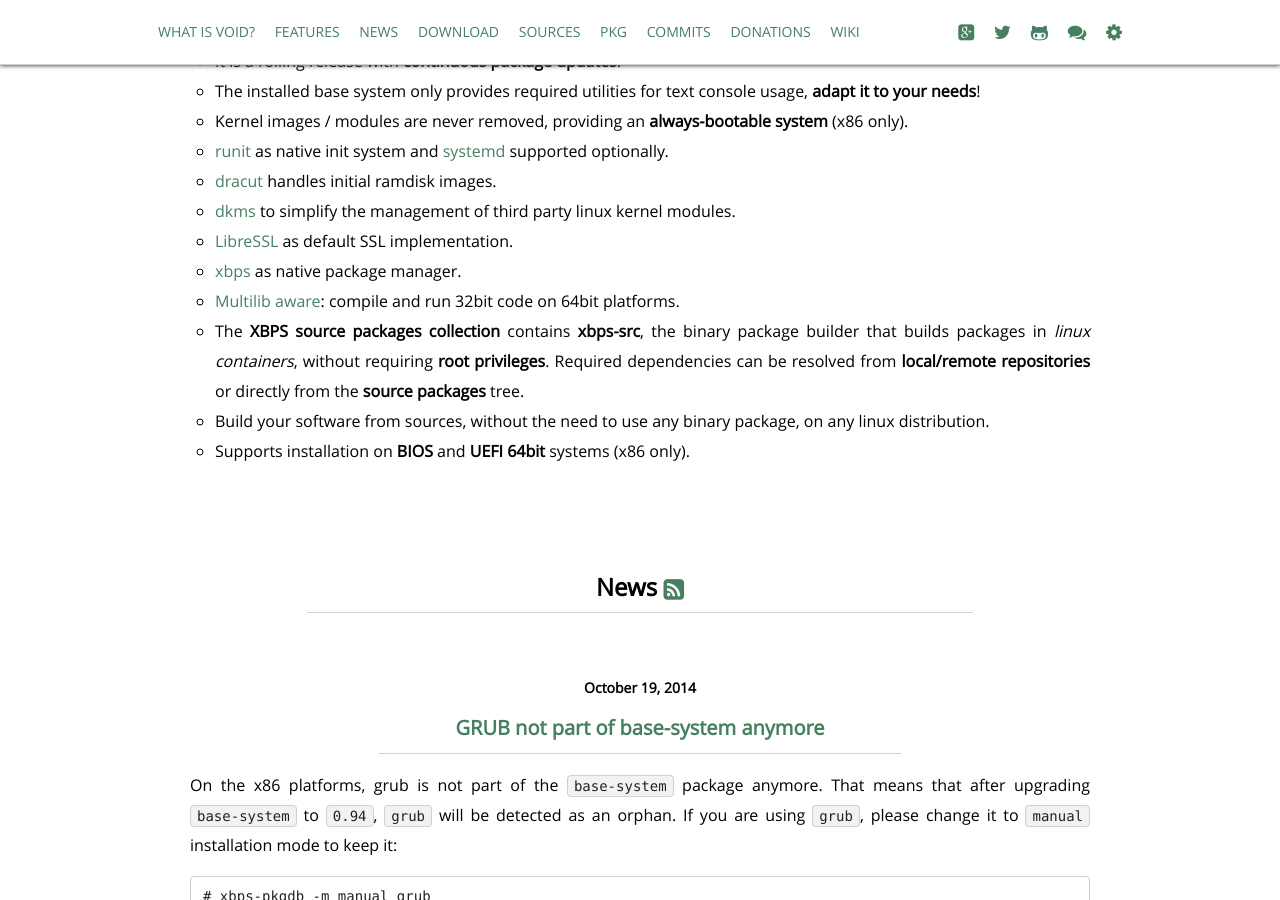
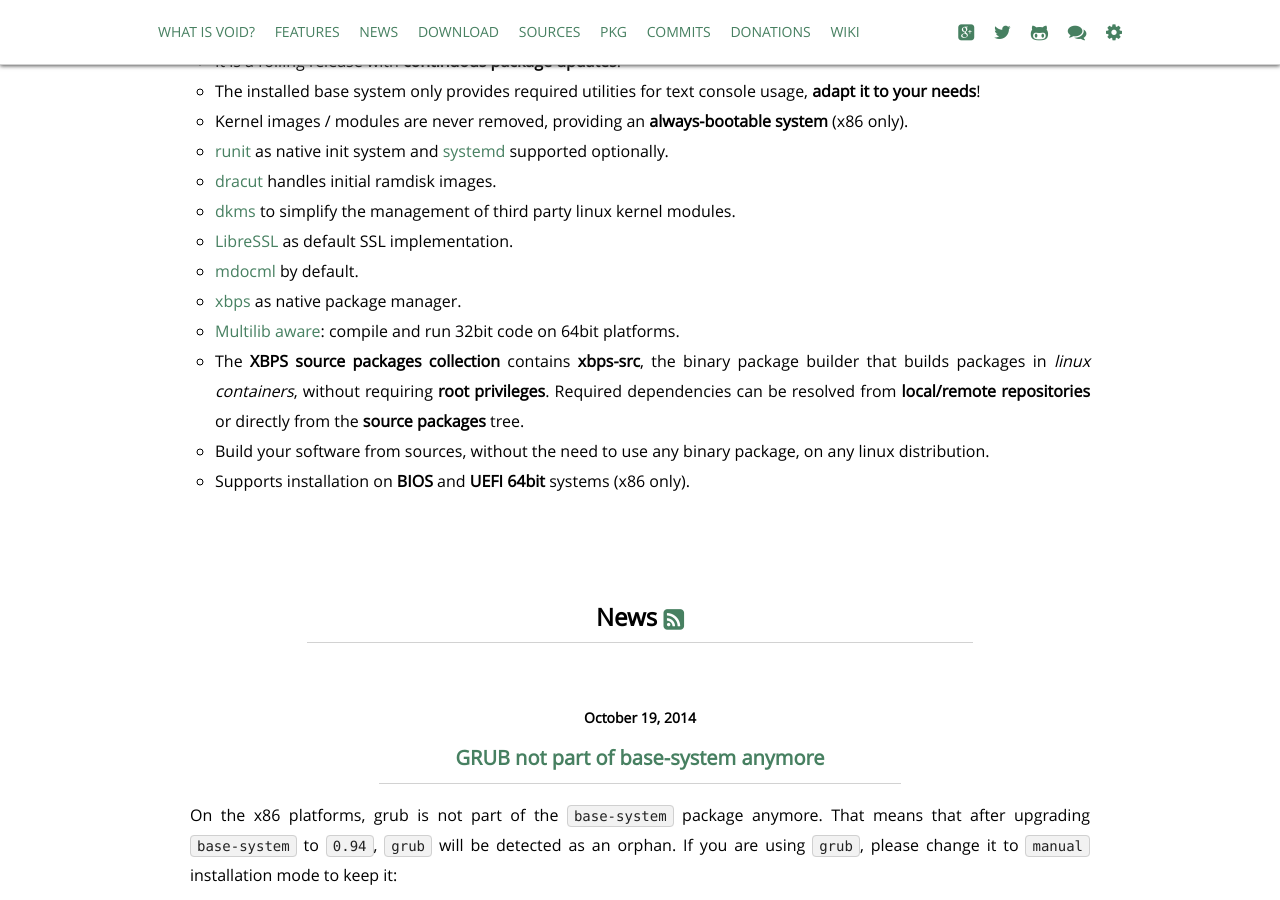
Before and after one commit to void-linux/void-linux.github.io, a Jekyll site: the page built from index.html, in a window 1280 px wide and 900 px high, scrolled down 970 px. Built offline with Jekyll 4.4.1, drawn with Linux system fonts in a browser that asks for light colours; Markdown is read by kramdown in place of the engine named in the settings.

Commit message:
index: mention that we use mdocml by default.

```diff
--- a/index.html
+++ b/index.html
@@ -47,6 +47,7 @@
 				<li><a href="https://dracut.wiki.kernel.org/">dracut</a> handles initial ramdisk images.</li>
 				<li><a href="http://linux.dell.com/dkms/">dkms</a> to simplify the management of third party linux kernel modules.</li>
 				<li><a href="http://www.libressl.org/">LibreSSL</a> as default SSL implementation.</li>
+				<li><a href="http://mdocml.bsd.lv/">mdocml</a> by default.</li>
 				<li><a href="https://github.com/voidlinux/xbps/">xbps</a> as native package manager.</li>
 				<li><a href="http://www.voidlinux.eu/news/2014/04/Full-multilib-support.html">Multilib aware</a>: compile and run 32bit code on 64bit platforms.</li>
 				<li>The <strong>XBPS source packages collection</strong> contains <strong>xbps-src</strong>, the binary package builder that builds packages in <em>linux containers</em>, without requiring <strong>root privileges</strong>. Required dependencies can be resolved from <strong>local/remote repositories</strong> or directly from the <strong>source packages</strong> tree.</li>
```
